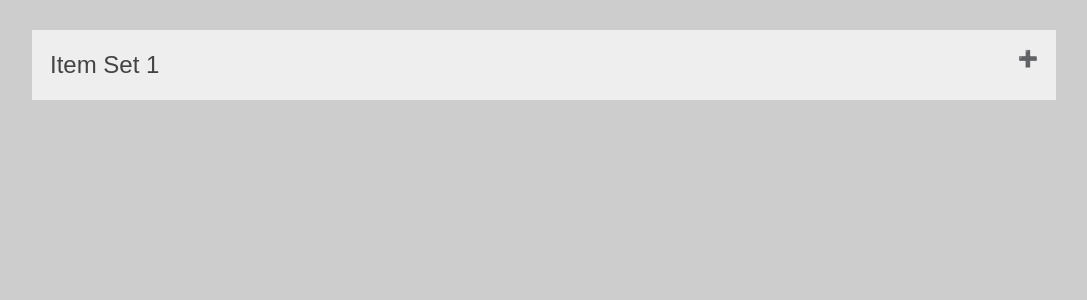
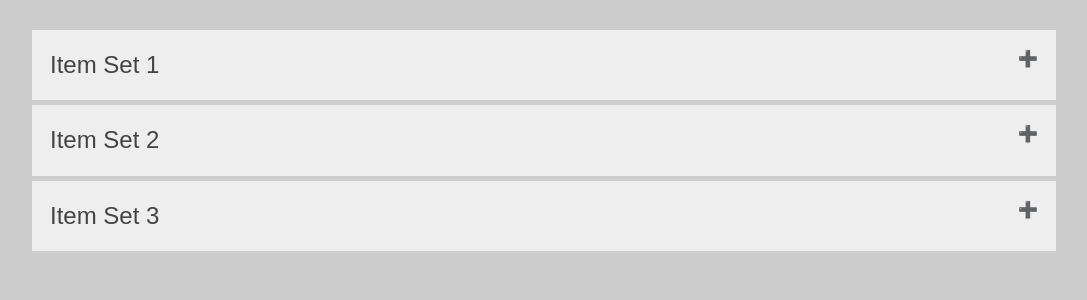
Before and after one commit to juliahread/flex-tracker, a Django app: page /suggestions/ in a window 1280 px wide; the page is wider, and only the part inside the window is pictured. Shown: the part 144-444 px from the top of that part, without its empty margins (96-1183 px from the left). Run offline with Django 3.2, Linux system fonts and the light colour scheme; a user stored in the database is signed in; tables that the repository leaves empty hold one stand-in row (values such as "Sample post"); parts of the project's set-up code (start-up, migrations or seed data) failed here and were passed over; some libraries are stand-ins or nearby versions.

Commit message:
Finished item suggestions

```diff
--- a/flex_backend/templates/suggestions.html
+++ b/flex_backend/templates/suggestions.html
@@ -1,10 +1,18 @@
 <html>
   <link href="../static/css/suggestions.css" rel="stylesheet" type="text/css">
-  <button class="collapsible">Item Set 1</button>
-  <div class="content">
-    <p></p>
-    <p>ABCDEFG</p>
-  </div>
+  {% if suggestions %}
+    {% for item in suggestions %}
+      <button style="margin-bottom :5px"class="collapsible">Item Set {{ forloop.counter }}</button>
+      <div class="content">
+        <p></p>
+        {% for key, value in item.items%}
+        <p>{{key}}, Price: {{value}}</p>
+        {% endfor %}
+      </div>
+      {% endfor %}
+      <br>
+  {% endif %}
+  {{error}}
   <script>
     var coll = document.getElementsByClassName("collapsible");
     for (var i = 0; i < coll.length; i++) {
--- a/flex_backend/views.py
+++ b/flex_backend/views.py
@@ -6,7 +6,9 @@ from django.core.exceptions import PermissionDenied
 from flex_backend.models import flex_info
 from datetime import date
 from accounts.forms import SignUpForm
+from uploading.alg import *
 from django.contrib.auth.models import User
+
 
 #TODO: Comments!
 def index(request):
@@ -30,7 +32,19 @@ def suggestions(request):
     if request.user.is_authenticated:
         context = {}
         context['title'] = 'Spending Suggestions'
+        try:
+            flex_amount = flex_info.objects.get(user_id=request.user.id).current_flex
+            suggestions_list = []
+            suggestions_list.append(optimize(flex_amount))
+            suggestions_list.append(optimize(flex_amount))
+            suggestions_list.append(optimize(flex_amount))
+            context['suggestions'] = suggestions_list
+        except Exception as e:
+            print(e)
+            context['error'] = ['No flex information found']
         return render(request, "main.html", context)
+    else:
+        return redirect('login')
 
 def locations(request):
     if request.user.is_authenticated:
--- a/uploading/alg.py
+++ b/uploading/alg.py
@@ -1,8 +1,12 @@
 import random
 import csv
+import operator
+
+productTable = {}
+items = []
 
 def populate_products_database():
-    with open('flexdata.csv') as csv_file:
+    with open('uploading/flexdata.csv') as csv_file:
         csv_reader = csv.reader(csv_file, delimiter=',')
         for row in csv_reader:
             name = row[2]
@@ -14,6 +18,7 @@ def populate_products_database():
             items.append(newRow)
 
 def optimize(flexAmount):
+    populate_products_database()
     flexAmount = int(flexAmount*20)
     numItems = len(items)
 
@@ -41,19 +46,22 @@ def optimize(flexAmount):
 
     # reconstruct solution
     currentCol = flexAmount
-    flexLeft = flexAmount
+    flexLeft = flexAmount/20
     listOfSuggestions = {}
 
     for itemSet in range(len(dpTable)-1, -1, -1):
         newCol = parentTable[itemSet][currentCol]
+        if not (newCol == currentCol):
+            listOfSuggestions[items[itemSet-1][0]] = items[itemSet-1][1]
+        currentCol = newCol
 
-        if not (newCol == currentCol):
-            flexLeft = flexLeft - items[itemSet-1][1]
-            if flexLeft >= 0:
-                listOfSuggestions[items[itemSet-1][0]] = items[itemSet-1][1]
-            else:
-                return listOfSuggestions
-
-        # print(items[itemSet-1][0])
-        currentCol = newCol
-    return listOfSuggestions
+    sorted_x = sorted(listOfSuggestions.items(), key=operator.itemgetter(1))
+    newList = {}
+    for item in listOfSuggestions:
+        price = listOfSuggestions[item]
+        if flexLeft >= 0:
+            newList[item] = price
+            flexLeft = flexLeft-price
+        else:
+            return newList
+    return newList
```
